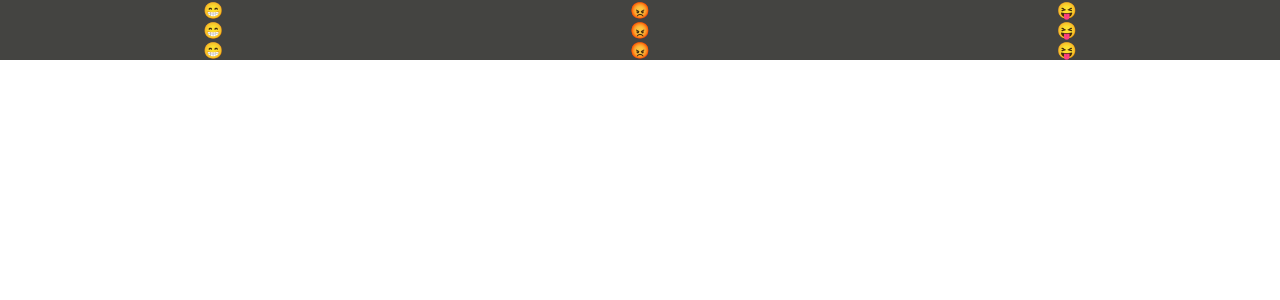
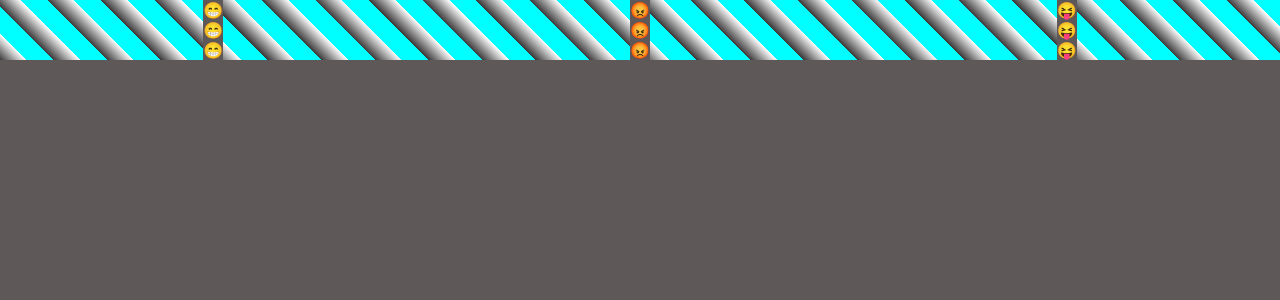
Before and after one commit to DanielLinker/Star_Rating, a React (Create React App) app: page / in a window 1280 px wide. Shown: the top 300 px of the page. Built offline with nearby package versions, Linux system fonts and the light colour scheme.

Commit message:
css changed

```diff
--- a/src/App.css
+++ b/src/App.css
@@ -2,11 +2,16 @@
   box-sizing: border-box;
   margin: 0;
   padding: 0;
+  background-color: #5f5858;
 }
 
 
 .position {
   display: flex;
   justify-content: space-around;
-  background-color: #444441;
+  background-image:
+          repeating-linear-gradient(45deg,
+          #3b3939 0%,
+          white 2%, cyan 2%,
+          cyan 4%, white 4%);
 }
```
